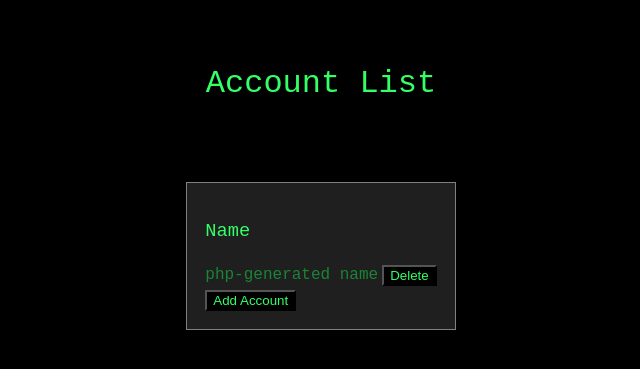
After one commit to Moadfinn/auth_demo, a PHP site: page /accountlist.php in a window 1280 px wide. The commit adds this page. Shown: the top 369 px of the page, without its empty margins (319-959 px from the left). Run offline with PHP 8.4, Linux system fonts and the light colour scheme; some libraries are stand-ins or nearby versions.

Commit message:
new base files

```diff
--- /dev/null
+++ b/accountlist.php
@@ -0,0 +1,46 @@
+<!DOCTYPE html>
+<html>
+<head>
+	<title>Account List</title>
+	<link rel="stylesheet" type="text/css" href="style.css">
+</head>
+<body>
+	<center>
+		<br><br><h1>Account List<h1><br>
+	</center>
+	<table class="aclist">
+		<tbody class="phos">
+			<tr>
+				<th>
+					<h3>Name</h3>
+				</th>
+				<th>
+				</th>
+			</tr>
+	<? php //foreach(): ?>
+		<? php //foreach(): ?>
+			<tr>
+				<td>
+					<a href="">php-generated name</a>
+				</td>
+				<td>
+					<form action="<?php //echo htmlspecialchars($_SERVER["PHP_SELF"]);?>" method="post">
+						<input type="submit" value="Delete">
+					</form>
+				</td>
+			</tr>
+		<?php //endforeach;?>
+	<?php //endforeach;?>
+			<tr>
+				<td>
+					<form action="accountdetails.php" method="post">
+						<input type="submit" value="Add Account">
+					</form>
+				</td>
+				<td>
+				</td>
+			</tr>
+		</tbody>
+	</table>
+</body>
+</html>
--- a/style.css
+++ b/style.css
@@ -11,8 +11,21 @@ h3 {
 	text-align: left;
 	font-weight: lighter;
 }
-p {
-
+a:link {
+	color: #33ff66;
+	text-decoration: none;
+}
+a:visited {
+	color: #1b8436;
+	text-decoration: none;
+}
+a:hover {
+	color: #75ff97;
+	text-decoration: none;
+}
+a:active {
+	color: #09f744;
+	text-decoration: none;
 }
 .phos {
 	color: #33ff66;
@@ -29,6 +42,13 @@ p {
 
 .acDetails {
 	background-color: #1f1f1f;
+	border: 1px solid grey;
+	align: center;
+	padding: 15px;
+}
+
+.aclist {
+	background-color: #1f1f1f;
 	margin: auto;
 	width: 560;
 	border: 1px solid grey;
```
Also changed, not shown: accountdetails.php (added, +38 -0 lines).
